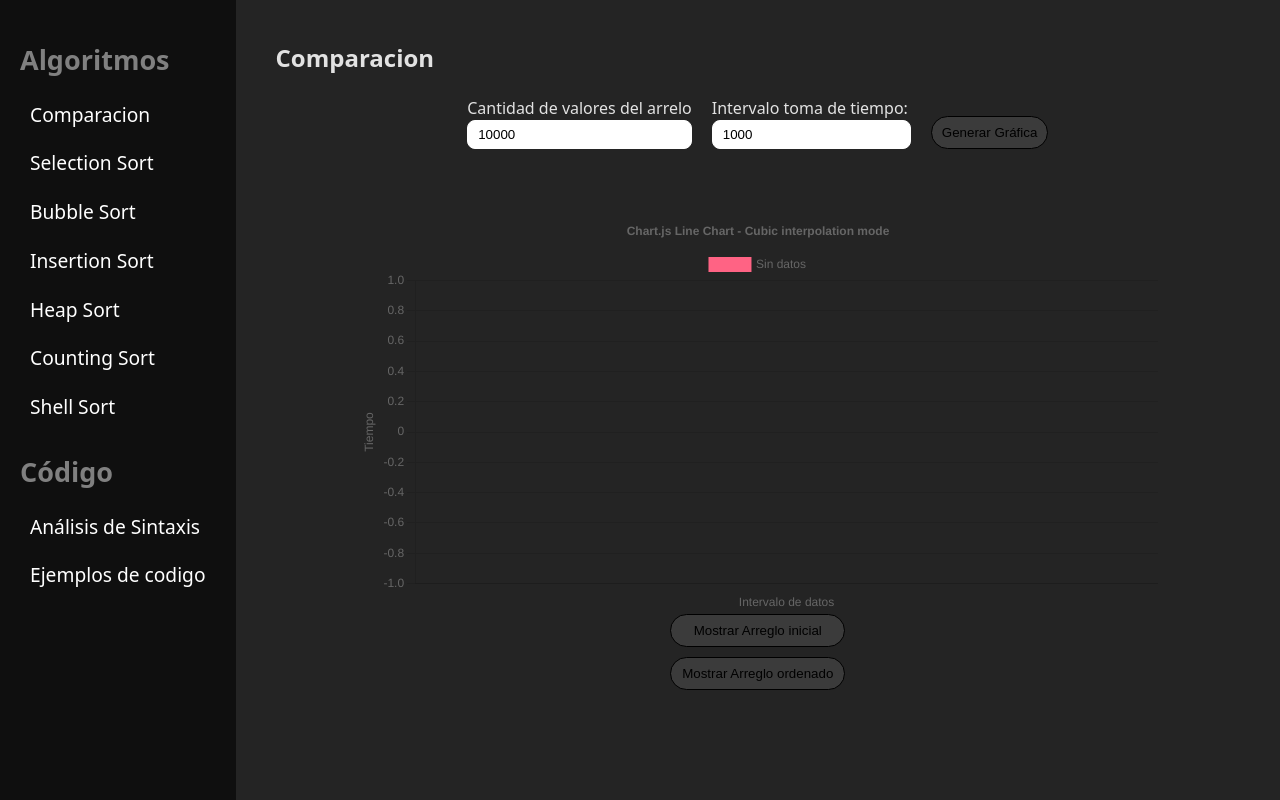
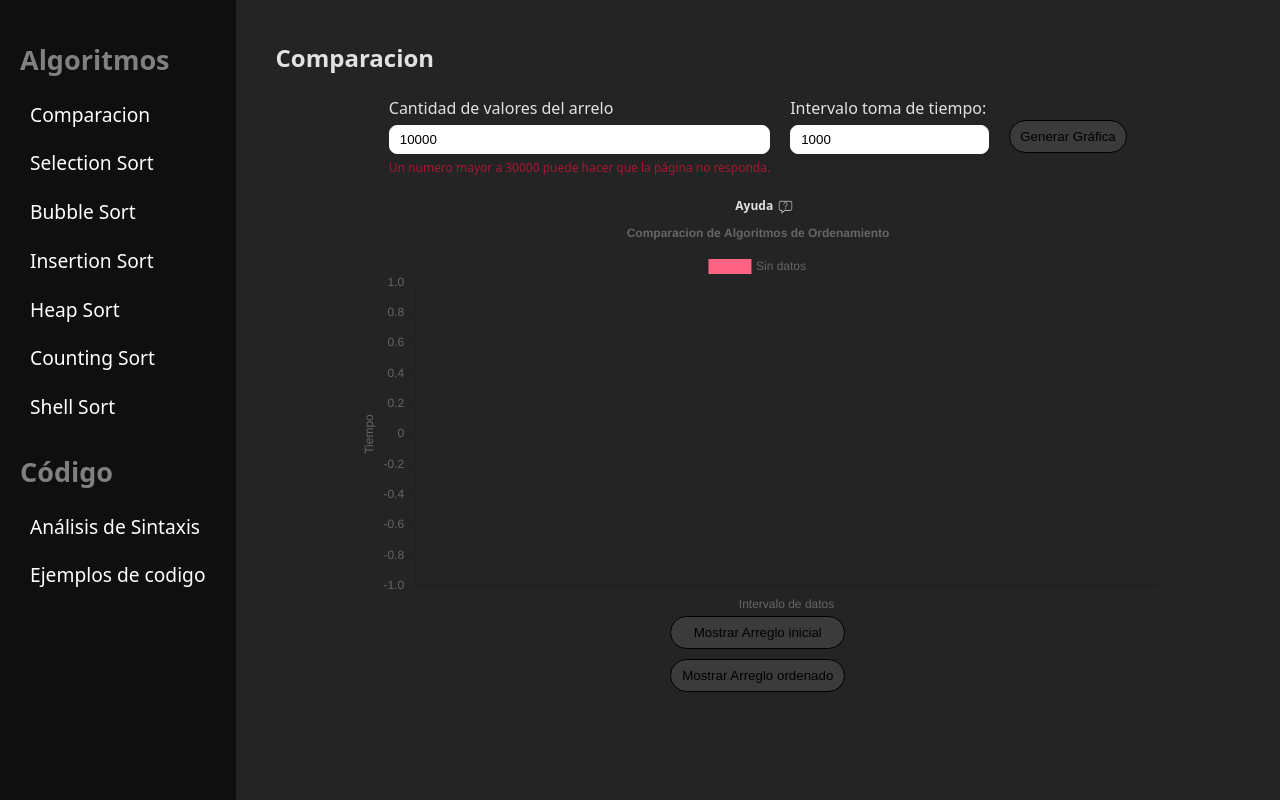
Before and after one commit to JuanDVejarano/AnalisisAlgoritmosOrdenamiento, a React (Vite) app: page / in a window 1280 px wide. Built offline with nearby package versions, Linux system fonts and the light colour scheme.

Commit message:
Ayuas de UX

```diff
--- a/src/components/GraficaGeneral/GraficaGeneral.tsx
+++ b/src/components/GraficaGeneral/GraficaGeneral.tsx
@@ -105,7 +105,7 @@ function Grafica({ data }: GraficaProps) {
             plugins: {
                 title: {
                     display: true,
-                    text: "Chart.js Line Chart - Cubic interpolation mode",
+                    text: "Comparacion de Algoritmos de Ordenamiento",
                 },
                 legend: { position: "top" as const },
                 tooltip: { enabled: true },
--- a/src/components/GraficaIndividual/Graph.tsx
+++ b/src/components/GraficaIndividual/Graph.tsx
@@ -61,6 +61,7 @@ function Grafica({ data }: { data?: number[] }) {
             borderColor: CHART_COLORS.red,
             backgroundColor: CHART_COLORS.red,
             fill: false,
+            tension: 0.4,
         });
     }
 
@@ -73,7 +74,7 @@ function Grafica({ data }: { data?: number[] }) {
             plugins: {
                 title: {
                     display: true,
-                    text: "Chart.js Line Chart - Cubic interpolation mode",
+                    text: "Análisis de tiempo de ejecución",
                 },
                 legend: { position: "top" as const },
                 tooltip: { enabled: true },
--- a/src/components/Inputs/Inputs.scss
+++ b/src/components/Inputs/Inputs.scss
@@ -1,11 +1,12 @@
 .form{
     display: flex;
-    align-items: flex-end;
+    align-items: flex-start;
     justify-content: center;
     gap: 20px;
-    margin-bottom: 65px;
+    margin-bottom: 20px;
     .input{
         display: flex;
+        gap: 5px;
         flex-direction: column;
         input{
             padding: 6px 10px;
@@ -14,6 +15,11 @@
             &:focus{
                 border: 1px solid #36a2eb;
             }
+        }
+        .infoText{
+            margin: 0px;
+            font-size: 12px;
+            color: #a51735;
         }
     }
     .button{
@@ -32,6 +38,7 @@
         user-select: none;
         box-shadow: none;
         outline: none;
+        align-self: center;
 
         &:focus{
             outline: none;
--- a/src/components/Inputs/Inputs.tsx
+++ b/src/components/Inputs/Inputs.tsx
@@ -30,6 +30,10 @@ function Inputs({ cantidadArreglo, intervalo, onGenerate }: InputsProps) {
                         setLocalCantidad(Number(e.target.value) || 0)
                     }
                 />
+                <p className="infoText">
+                    Un numero mayor a 30000 puede hacer que la página no
+                    responda.
+                </p>
             </div>
             <div className="input">
                 <label htmlFor="intervalo">Intervalo toma de tiempo:</label>
--- a/src/components/Tooltip/Tooltip.tsx
+++ b/src/components/Tooltip/TooltipPage.tsx
@@ -1,7 +1,7 @@
 import iconTooltip from "../../assets/icons/tooltip.png";
-import "./Tooltip.scss";
+import "./TooltipPage.scss";
 
-function Tooltip({ children }: { children?: React.ReactNode }) {
+function TooltipPage({ children }: { children?: React.ReactNode }) {
     return (
         <div className="tooltip">
             Ayuda
@@ -15,4 +15,4 @@ function Tooltip({ children }: { children?: React.ReactNode }) {
     );
 }
 
-export default Tooltip;
+export default TooltipPage;
--- a/src/pages/algoritmos/analisis/IndexAlgoritmos.tsx
+++ b/src/pages/algoritmos/analisis/IndexAlgoritmos.tsx
@@ -5,6 +5,7 @@ import { createAlgoritmo, type Algoritmo } from "../../../model/Algoritmo";
 // Componentes
 import Grafica from "../../../components/GraficaGeneral/GraficaGeneral";
 import Inputs from "../../../components/Inputs/Inputs";
+import TooltipPage from "../../../components/Tooltip/TooltipPage";
 
 // Importa los algoritmos de ordenamiento
 import { bubbleSort } from "../../../logic/bubleSort";
@@ -14,6 +15,7 @@ import { selectionSort } from "../../../logic/selectionSort";
 import { countingSort } from "../../../logic/countingSort";
 import { shellSort } from "../../../logic/shellSort";
 import TablaArreglos from "../../../components/TablaArreglos/TablaArreglos";
+import { Tooltip } from "chart.js";
 
 function IndexAlgoritmos() {
     const [numeroArrays, setNumeroArrays] = useState<number>(() => 10000);
@@ -104,6 +106,26 @@ function IndexAlgoritmos() {
                     intervalo={intervalo}
                     onGenerate={handleGenerate}
                 />
+                <TooltipPage>
+                    <ul>
+                        <li>
+                            Para comparar algoritmos de click en el color del
+                            algoritmo en el gráfico
+                        </li>
+                        <li>
+                            Para generar el grafico de click en el boton
+                            "Generar Grafica"
+                        </li>
+                        <li>
+                            El arreglo se crea con numeros random escriba la
+                            cantidad de elementos del arerglo en el primer input
+                        </li>
+                        <li>
+                            El intervalo define cada cuantos elementos se tomara
+                            el tiempo de ejecución
+                        </li>
+                    </ul>
+                </TooltipPage>
                 <Grafica data={listaAlgoritmos} />
                 <TablaArreglos
                     arrayInicial={
--- a/src/pages/code/analisis/CodigoAnalisis.tsx
+++ b/src/pages/code/analisis/CodigoAnalisis.tsx
@@ -3,7 +3,7 @@ import React, { useState } from "react";
 import Grafica from "../../../components/GraficaIndividual/Graph";
 import Editor from "@monaco-editor/react";
 import "./CodigoAnalisis.scss";
-import Tooltip from "../../../components/Tooltip/Tooltip";
+import TooltipPage from "../../../components/Tooltip/TooltipPage";
 
 function CodigoAnalisis() {
     const [tiempos, setTiempos] = useState<number[]>([]);
@@ -58,7 +58,7 @@ bucles();`);
                         Ingrese el código a analizar:
                     </label>
                     <br /> <br />
-                    <Tooltip>
+                    <TooltipPage>
                         <ul>
                             <li>Use codigo JavaScript</li>
                             <li>
@@ -88,7 +88,7 @@ bucles();`);
                                 </ul>
                             </li>
                         </ul>
-                    </Tooltip>
+                    </TooltipPage>
                     <div className="editorContainerMain">
                         <Editor
                             height="100%"
```
Also changed, not shown: src/components/Tooltip/Tooltip.scss (deleted), src/components/Tooltip/TooltipPage.scss (added).
